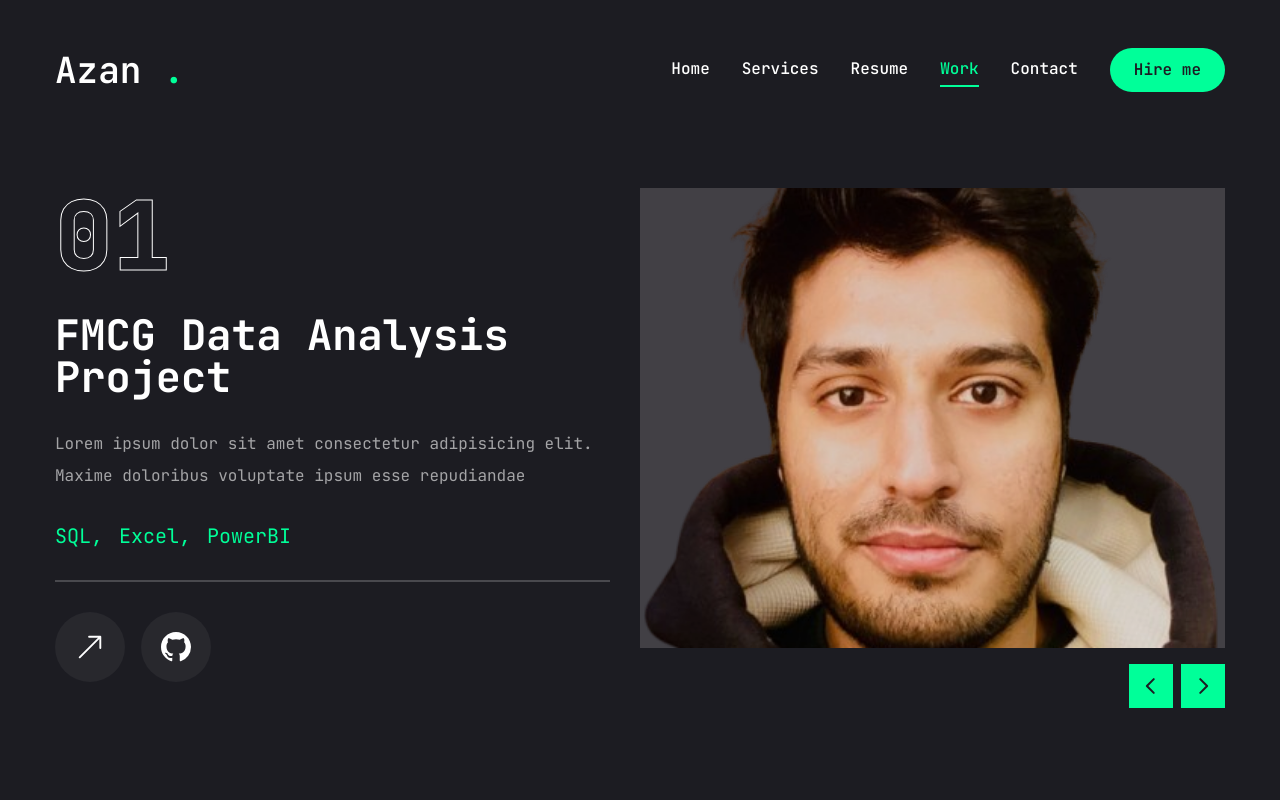
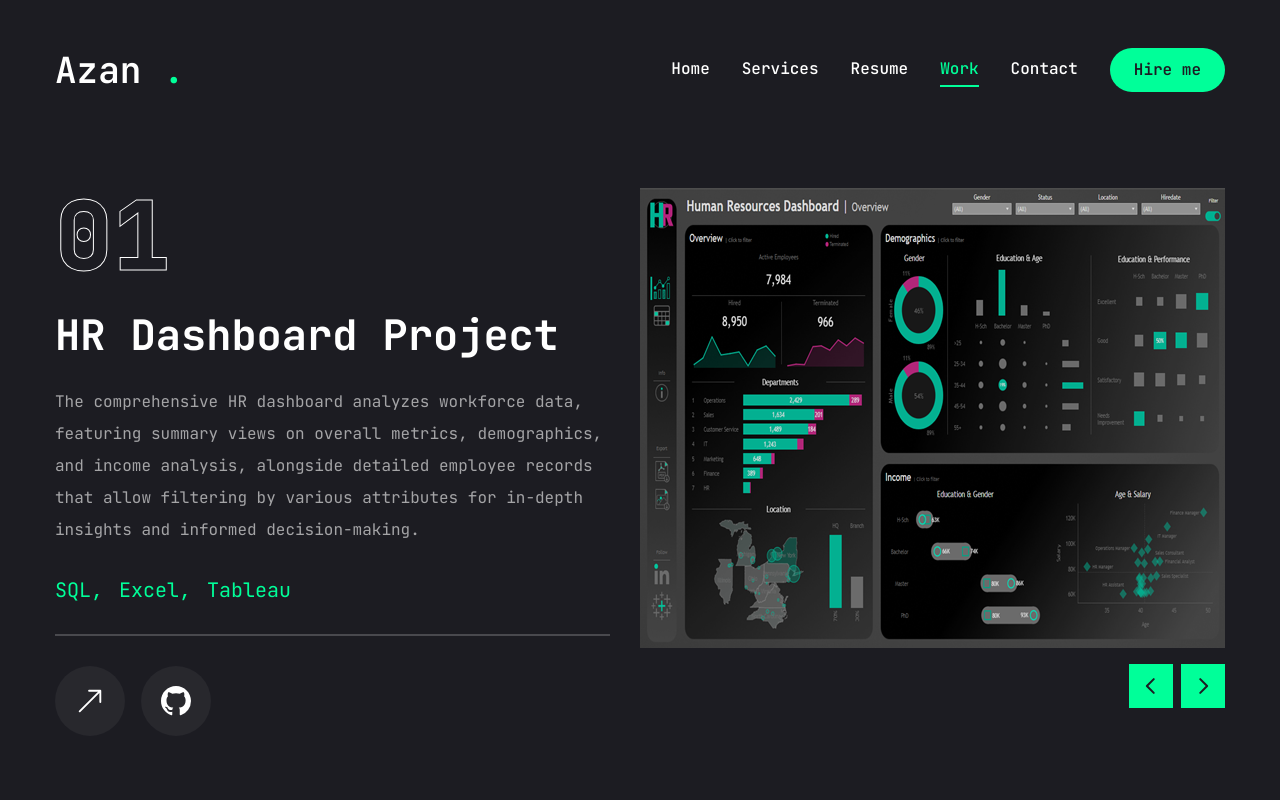
Before and after one commit to azanwaqar7/Website, a Next.js app: page /work in a window 1280 px wide. Built offline with nearby package versions, Linux system fonts and the light colour scheme.

Commit message:
Update website with latest changes

```diff
--- a/app/work/page.jsx
+++ b/app/work/page.jsx
@@ -25,12 +25,12 @@ import WorkSliderBtns from '@/components/ui/WorkSliderBtns';
 const projects = [
     {
         num: '01',
-        category: 'FMCG Data Analysis',
+        category: 'HR Dashboard',
         title: 'project 1',
-        description: 'Lorem ipsum dolor sit amet consectetur adipisicing elit. Maxime doloribus voluptate ipsum esse repudiandae ',
-        stack: [{name: "SQL"},{name: "Excel"}, {name: "PowerBI"}],
-        image: '/assets/work/photos.png',
-        live:"",
+        description: 'The comprehensive HR dashboard analyzes workforce data, featuring summary views on overall metrics, demographics, and income analysis, alongside detailed employee records that allow filtering by various attributes for in-depth insights and informed decision-making.',
+        stack: [{name: "SQL"},{name: "Excel"}, {name: "Tableau"}],
+        image: '/assets/work/HR_.png',
+        live:"https://public.tableau.com/views/HR_Dashboard_17270318611100/HRSummary?:language=en-US&:sid=&:redirect=auth&:display_count=n&:origin=viz_share_link",
         github: "",
 
     },
```
Also changed, not shown: public/assets/work/HR_.png (added), public/assets/work/HR_Portfolio.png (added).
